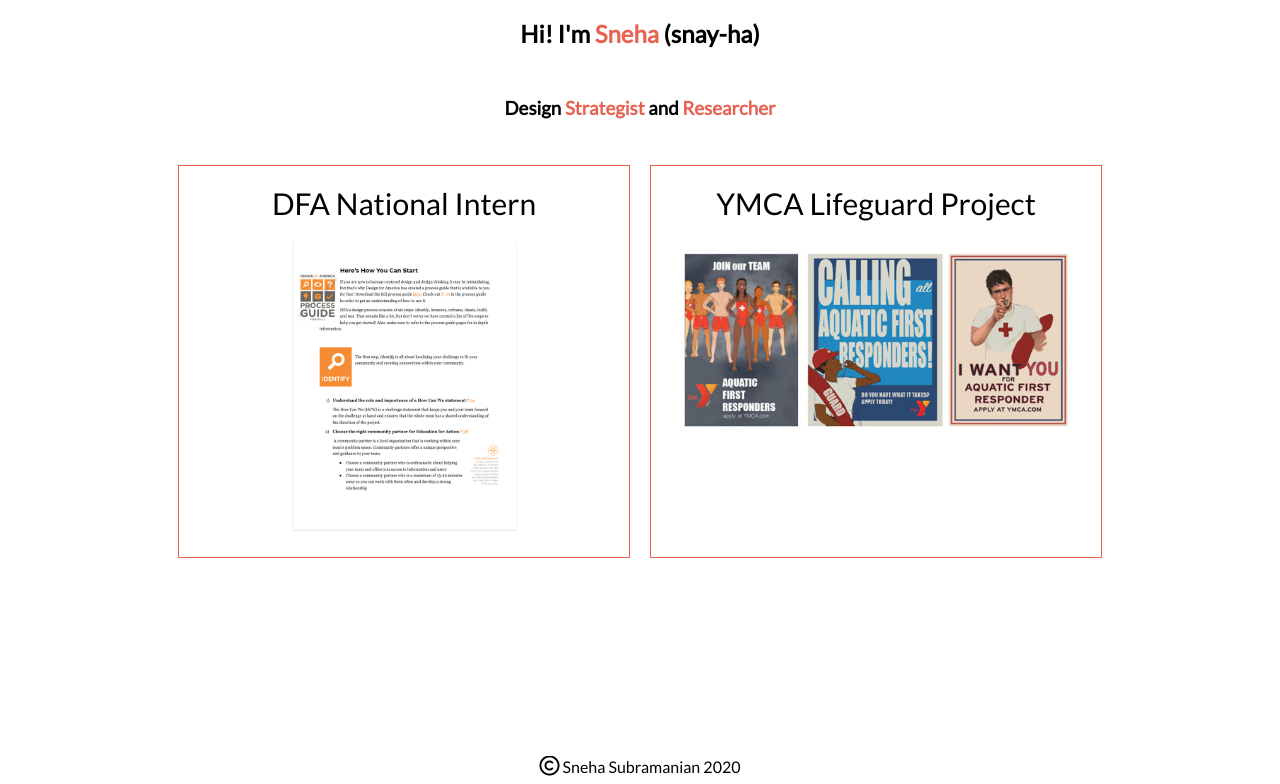
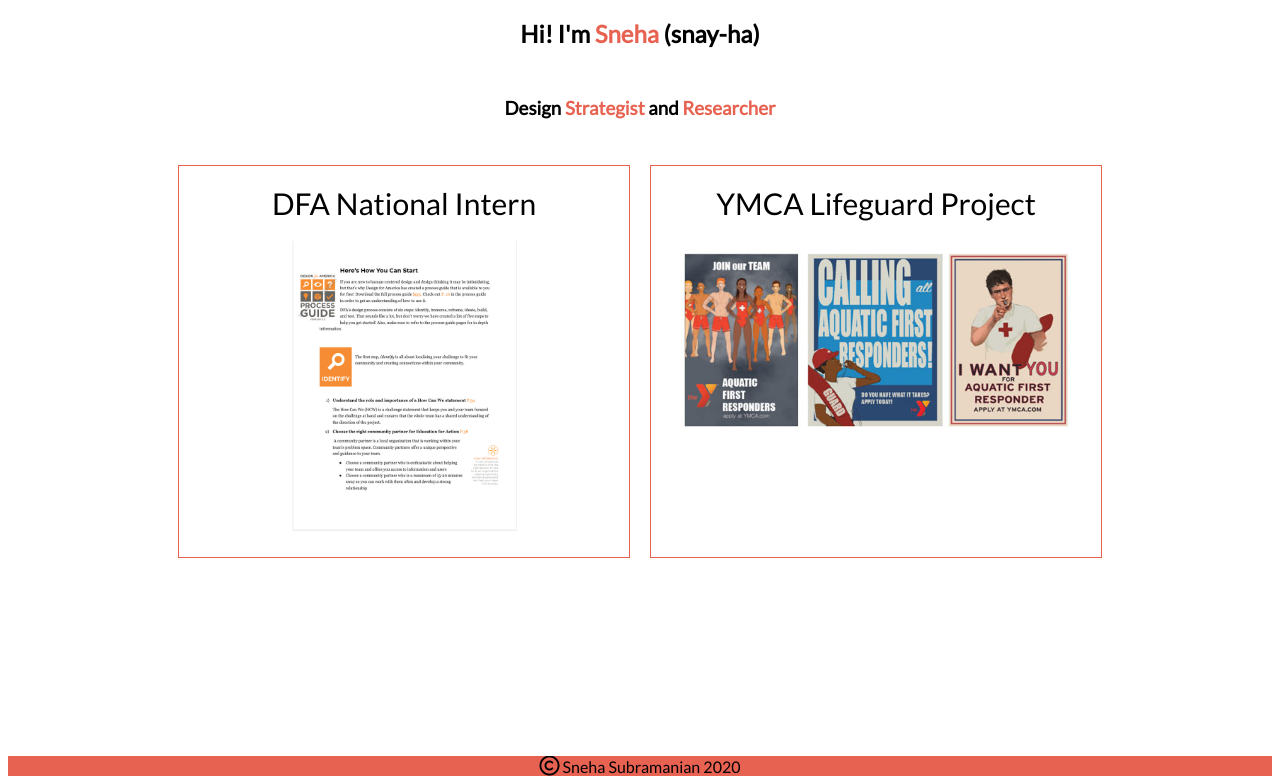
Before and after one commit to sneha-design/sneha-design.github.io, a plain HTML site: page index.html in a window 1280 px wide. Shown: the part 99-883 px from the top of the page. Drawn offline with Linux system fonts and the light colour scheme.

Commit message:
Update homepage_style.css

```diff
--- a/homepage_style.css
+++ b/homepage_style.css
@@ -159,4 +159,5 @@ footer{
  text-align: center;
  margin-top:0px !important;
  overflow: hidden;
+ background-color: #E86252;
 }
```
